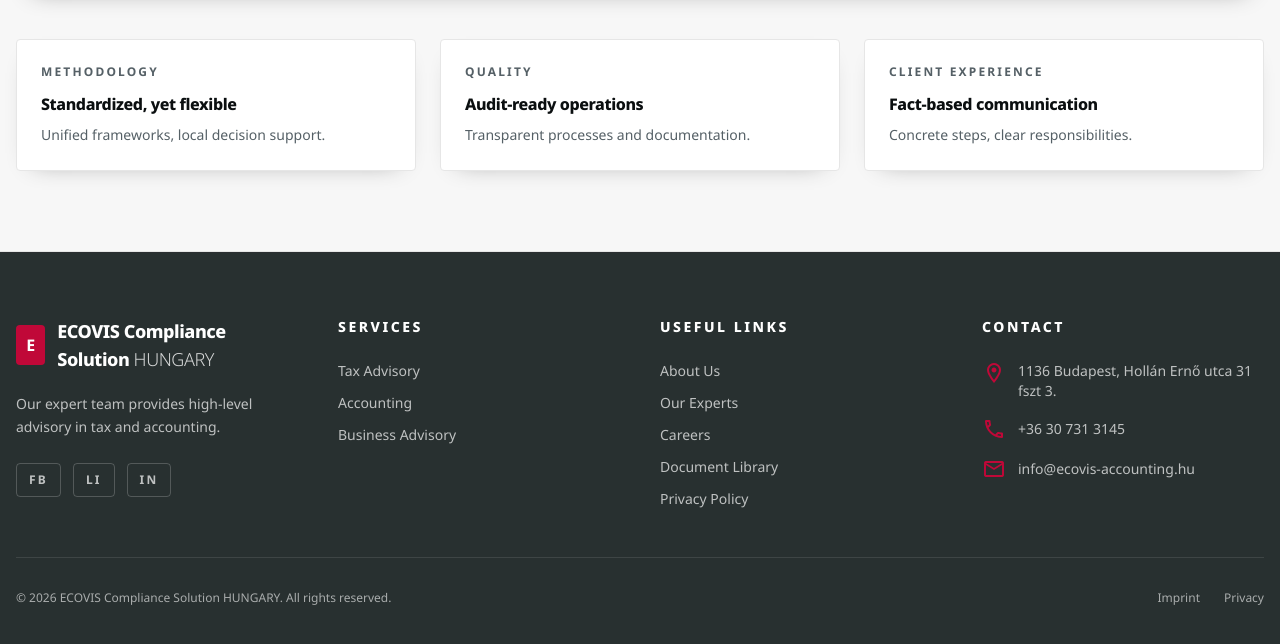
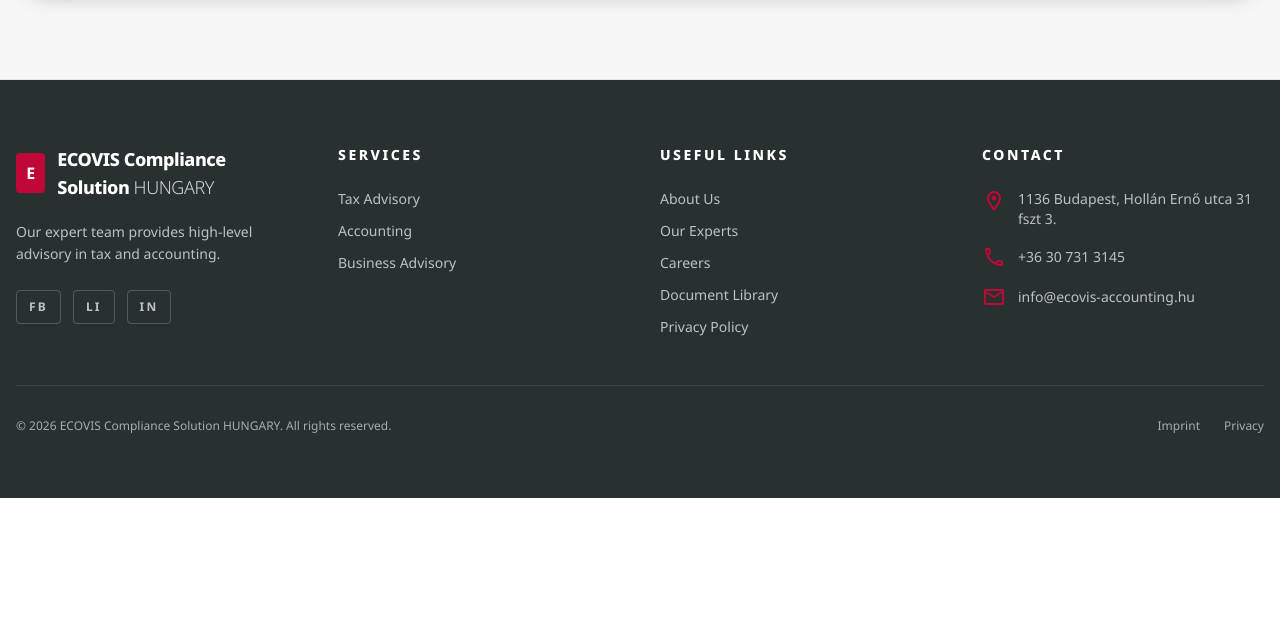
Before and after one commit to palyikris/ecovis-hun-website, a plain HTML site: page en/about.html in a window 1280 px wide. Shown: the part 2016-2660 px from the top of the page. After the commit the page ends 2514 px from the top, so only its background shows below. Drawn offline with nearby package versions, Linux system fonts and the light colour scheme.

Commit message:
Comment out the "Quick facts row" section in about pages for future reference

```diff
--- a/en/about.html
+++ b/en/about.html
@@ -321,7 +321,7 @@
           </div>
 
           <!-- Quick facts row -->
-          <div class="mt-10 grid grid-cols-1 gap-6 md:grid-cols-3">
+          <!-- <div class="mt-10 grid grid-cols-1 gap-6 md:grid-cols-3">
             <div class="rounded border border-stroke-light bg-white p-6 shadow-crisp">
               <div class="text-xs font-bold uppercase tracking-[0.18em] text-text-muted">Methodology</div>
               <div class="mt-3 text-base font-extrabold tracking-tight text-text-strong">Standardized, yet flexible</div>
@@ -337,7 +337,7 @@
               <div class="mt-3 text-base font-extrabold tracking-tight text-text-strong">Fact-based communication</div>
               <p class="mt-2 text-sm leading-relaxed text-text-muted">Concrete steps, clear responsibilities.</p>
             </div>
-          </div>
+          </div> -->
         </div>
       </section>
     </main>
```
Also changed, not shown: about.html (+2 -2 lines).
